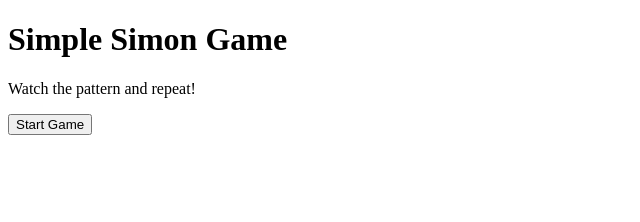
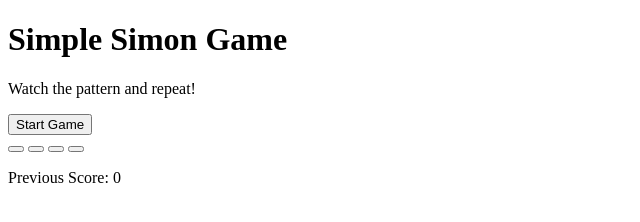
Before and after one commit to gayananu21/Web_Flinders, a plain HTML site: page prac-2 /checkpoint-1/game.html in a window 1280 px wide. Shown: the whole page, without its empty margins (0-640 px from the left). Drawn offline with Linux system fonts and the light colour scheme.

Commit message:
Finish checkpoint 1

```diff
--- a/prac-2 /checkpoint-1/game.html
+++ b/prac-2 /checkpoint-1/game.html
@@ -2,7 +2,8 @@
 <html lang="en">
 <head>
     <meta charset="UTF-8">
-    <meta name="viewport" content="Gayan Anuradha Dissanayaka">
+    <meta name="viewport" content="width=device-width, initial-scale=1.0">
+    <meta name="author" content="Gayan Anuradha Dissanayaka">
     <title>Simple Simon Game</title>
 </head>
 <body>
@@ -13,6 +14,19 @@
     </header>
 
     <main>
+        <div>
+            <div>
+                <button></button>
+                <button></button>
+                <button></button>
+                <button></button>
+            </div>
+        </div>
+
+        <div>
+            <p>Previous Score: 0</p>
+            <p></p>
+        </div>
 
 
     </main>
```
Also changed, not shown: prac-2 /checkpoint-1/welcome.html (+2 -1 lines).
